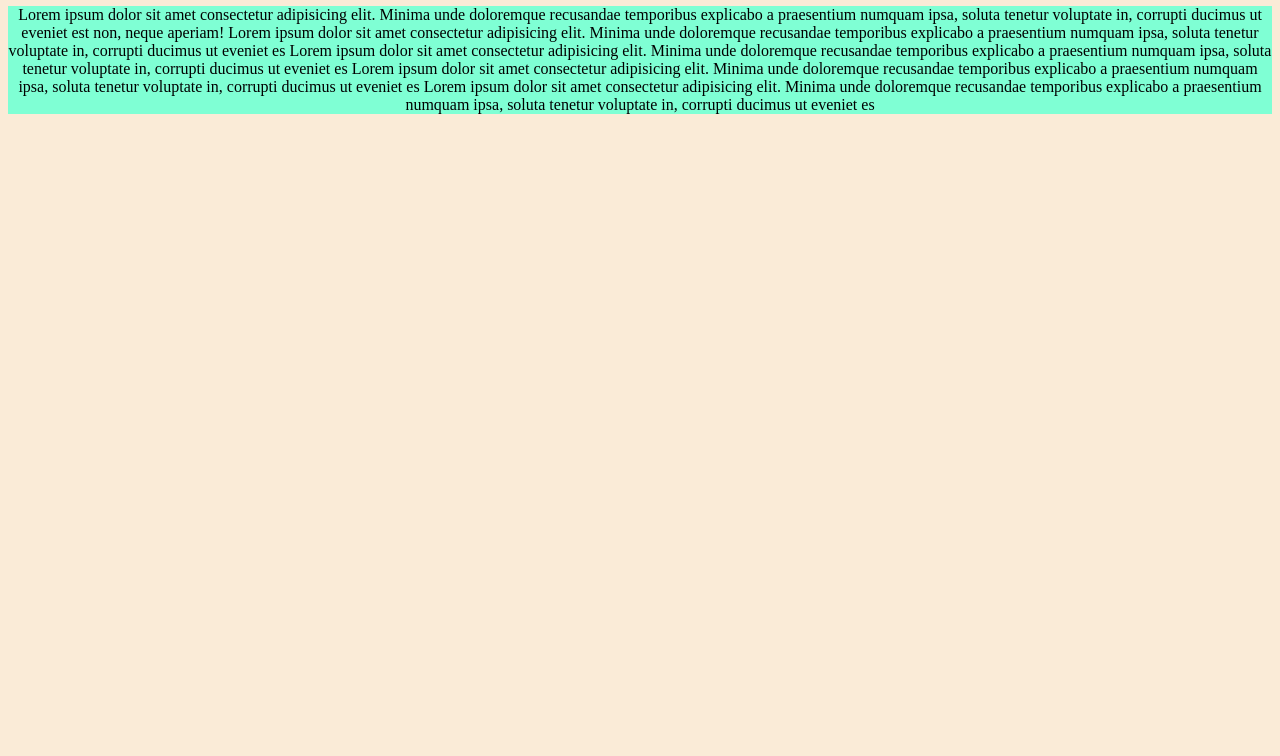
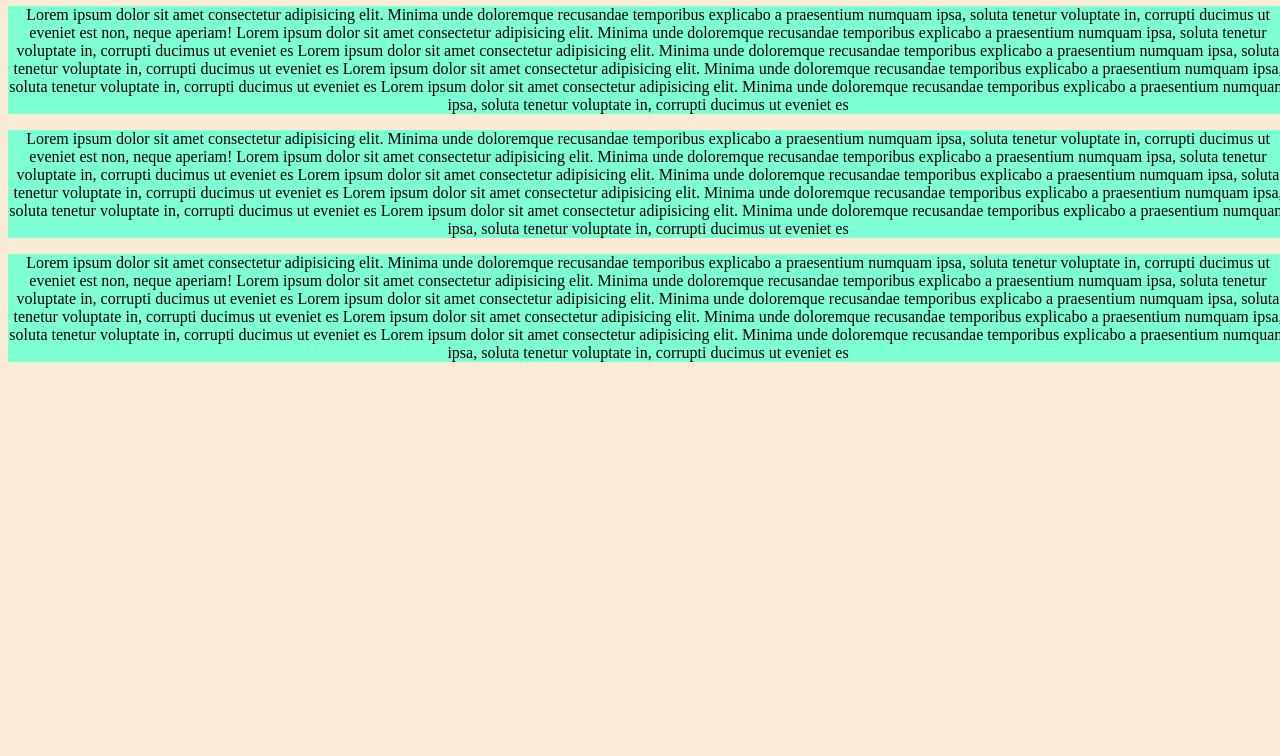
Before and after one commit to omsingh4321/Virtual-Calculator, a plain HTML site: page index.html in a window 1280 px wide. Shown: the part 60-816 px from the top of the page. Drawn offline with Linux system fonts and the light colour scheme.

Commit message:
bass meri marzi

```diff
--- a/index.html
+++ b/index.html
@@ -8,6 +8,8 @@
         body{
             background-color: antiquewhite;
             text-align: center;
+            width:100%;
+            height:100%;
         }
         p{
             background-color: aquamarine;
@@ -32,5 +34,35 @@
             Lorem ipsum dolor sit amet consectetur
             adipisicing elit. Minima unde doloremque recusandae temporibus explicabo a praesentium numquam ipsa, soluta tenetur voluptate in,
              corrupti ducimus ut eveniet es</p>
+             <p>Lorem ipsum dolor sit amet consectetur
+                adipisicing elit. Minima unde doloremque recusandae temporibus explicabo a praesentium numquam ipsa, soluta tenetur voluptate in,
+                 corrupti ducimus ut eveniet est non, neque aperiam!
+                 Lorem ipsum dolor sit amet consectetur
+                 adipisicing elit. Minima unde doloremque recusandae temporibus explicabo a praesentium numquam ipsa, soluta tenetur voluptate in,
+                  corrupti ducimus ut eveniet es
+                  Lorem ipsum dolor sit amet consectetur
+                  adipisicing elit. Minima unde doloremque recusandae temporibus explicabo a praesentium numquam ipsa, soluta tenetur voluptate in,
+                   corrupti ducimus ut eveniet es
+                   Lorem ipsum dolor sit amet consectetur
+                   adipisicing elit. Minima unde doloremque recusandae temporibus explicabo a praesentium numquam ipsa, soluta tenetur voluptate in,
+                    corrupti ducimus ut eveniet es
+                    Lorem ipsum dolor sit amet consectetur
+                    adipisicing elit. Minima unde doloremque recusandae temporibus explicabo a praesentium numquam ipsa, soluta tenetur voluptate in,
+                     corrupti ducimus ut eveniet es</p>
+                     <p>Lorem ipsum dolor sit amet consectetur
+                        adipisicing elit. Minima unde doloremque recusandae temporibus explicabo a praesentium numquam ipsa, soluta tenetur voluptate in,
+                         corrupti ducimus ut eveniet est non, neque aperiam!
+                         Lorem ipsum dolor sit amet consectetur
+                         adipisicing elit. Minima unde doloremque recusandae temporibus explicabo a praesentium numquam ipsa, soluta tenetur voluptate in,
+                          corrupti ducimus ut eveniet es
+                          Lorem ipsum dolor sit amet consectetur
+                          adipisicing elit. Minima unde doloremque recusandae temporibus explicabo a praesentium numquam ipsa, soluta tenetur voluptate in,
+                           corrupti ducimus ut eveniet es
+                           Lorem ipsum dolor sit amet consectetur
+                           adipisicing elit. Minima unde doloremque recusandae temporibus explicabo a praesentium numquam ipsa, soluta tenetur voluptate in,
+                            corrupti ducimus ut eveniet es
+                            Lorem ipsum dolor sit amet consectetur
+                            adipisicing elit. Minima unde doloremque recusandae temporibus explicabo a praesentium numquam ipsa, soluta tenetur voluptate in,
+                             corrupti ducimus ut eveniet es</p>
 </body>
 </html>
```
